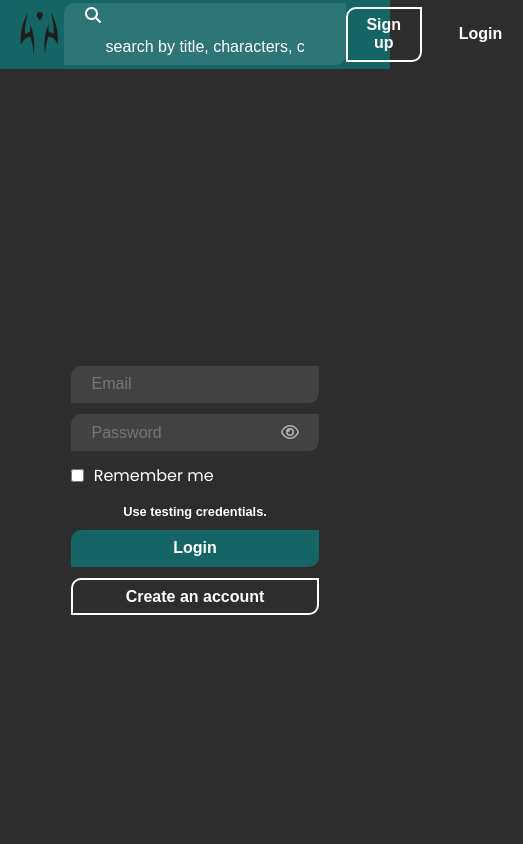
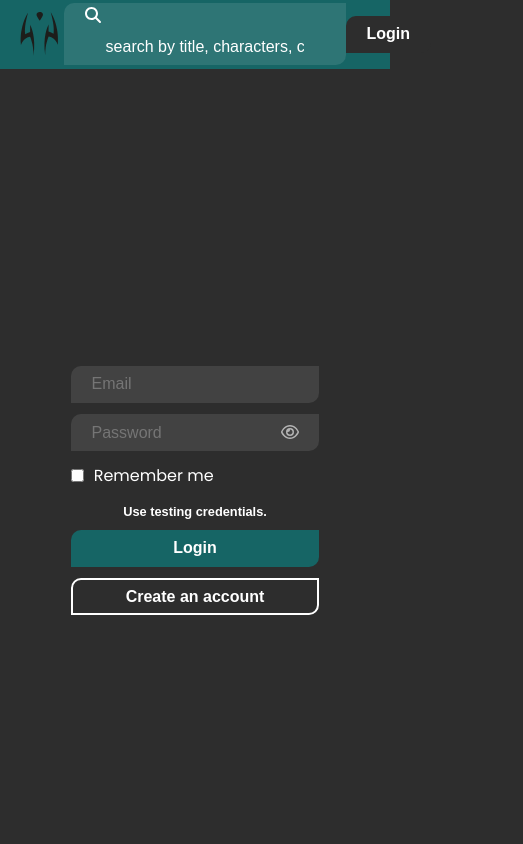
Before and after one commit to iHarryD/anime-flix, a React (Create React App) app: page /login in a window 390 px wide. Shown: the top 844 px of the page, 523 px wide, since content can reach past the window. Built offline with nearby package versions, Linux system fonts and the light colour scheme.

Commit message:
feat: add page navbar for mobile

```diff
--- a/src/components/navbarUtilities/NavbarUtilities.tsx
+++ b/src/components/navbarUtilities/NavbarUtilities.tsx
@@ -8,15 +8,19 @@ import {
   SecondaryButton,
   NavbarUtilitiesContainer,
 } from "../../styled";
+import useInMobileView from "../../hooks/useInMobileView";
 
 export function LoggedOutNavbarUtitilies() {
   const navigate = useNavigate();
   const location = useLocation();
+  const { inMobileView } = useInMobileView();
   return (
     <NavbarUtilitiesContainer gap="1rem">
-      <SecondaryButton onClick={() => navigate("/signup")}>
-        Sign up
-      </SecondaryButton>
+      {inMobileView === false && (
+        <SecondaryButton onClick={() => navigate("/signup")}>
+          Sign up
+        </SecondaryButton>
+      )}
       <PrimaryButton
         onClick={() =>
           navigate("/login", {
--- a/src/components/pageContainer/PageContainer.tsx
+++ b/src/components/pageContainer/PageContainer.tsx
@@ -1,9 +1,16 @@
 import { PageNavbar } from "../../components";
 import { PageSection, StyledPageContainerMain } from "../../styled";
 import { containerProps } from "../../interfaces";
+import useInMobileView from "../../hooks/useInMobileView";
 
 export function PageContainerMain({ children }: containerProps) {
-  return (
+  const { inMobileView } = useInMobileView();
+  return inMobileView ? (
+    <>
+      <main>{children}</main>
+      <PageNavbar />
+    </>
+  ) : (
     <StyledPageContainerMain>
       <PageNavbar />
       <PageSection>{children}</PageSection>
--- a/src/components/pageNavbar/PageNavbar.tsx
+++ b/src/components/pageNavbar/PageNavbar.tsx
@@ -1,4 +1,3 @@
-import { NavLink } from "react-router-dom";
 import { FontAwesomeIcon } from "@fortawesome/react-fontawesome";
 import {
   faCompass,
@@ -7,10 +6,36 @@ import {
   faClockRotateLeft,
   faGear,
 } from "@fortawesome/free-solid-svg-icons";
-import { PageNavItems, StyledPageNavbar } from "../../styled";
+import {
+  MobilePageNavItems,
+  PageNavItems,
+  StyledMobilePageNavbar,
+  StyledPageNavbar,
+} from "../../styled";
+import useInMobileView from "../../hooks/useInMobileView";
 
 export function PageNavbar() {
-  return (
+  const { inMobileView } = useInMobileView();
+
+  return inMobileView ? (
+    <StyledMobilePageNavbar>
+      <MobilePageNavItems title="Setting" to="/setting">
+        <FontAwesomeIcon icon={faGear} />
+      </MobilePageNavItems>
+      <MobilePageNavItems title="History" to="/history">
+        <FontAwesomeIcon icon={faClockRotateLeft} />
+      </MobilePageNavItems>
+      <MobilePageNavItems title="Explore" to="/explore">
+        <FontAwesomeIcon icon={faCompass} />
+      </MobilePageNavItems>
+      <MobilePageNavItems title="Watch Later" to="/watch-later">
+        <FontAwesomeIcon icon={faBookmark} />
+      </MobilePageNavItems>
+      <MobilePageNavItems title="Playlists" to="/playlists">
+        <FontAwesomeIcon icon={faList} />
+      </MobilePageNavItems>
+    </StyledMobilePageNavbar>
+  ) : (
     <StyledPageNavbar>
       <div>
         <PageNavItems title="Explore" to="/explore">
--- /dev/null
+++ b/src/hooks/useInMobileView.ts
@@ -0,0 +1,17 @@
+import { useEffect, useState } from "react";
+
+export default function useInMobileView() {
+  const [inMobileView, setInMobileView] = useState<boolean>(
+    window.matchMedia("(max-width: 720px)").matches
+  );
+
+  useEffect(
+    () =>
+      window
+        .matchMedia("(max-width: 720px)")
+        .addEventListener("change", (e) => setInMobileView(e.matches)),
+    []
+  );
+
+  return { inMobileView };
+}
```
